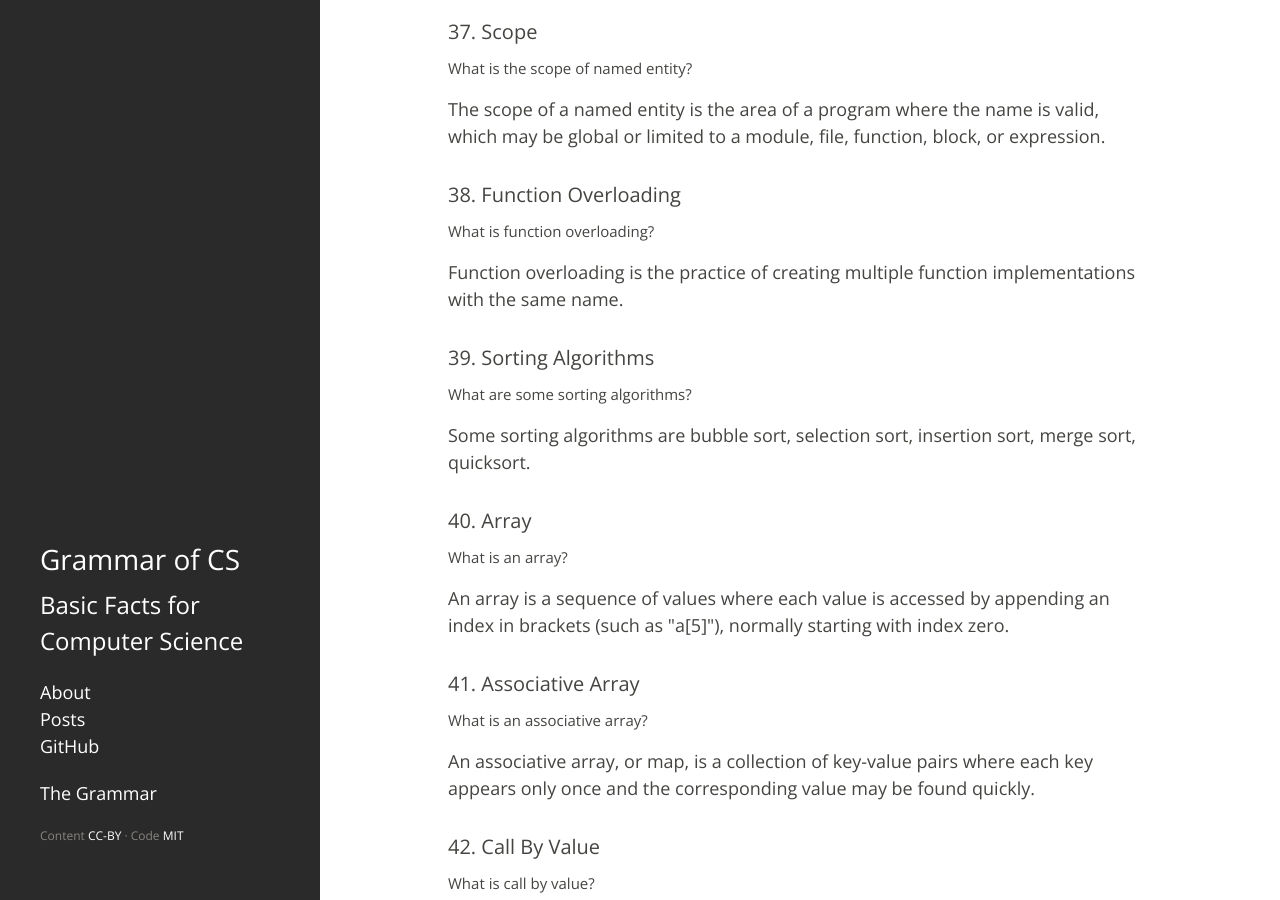
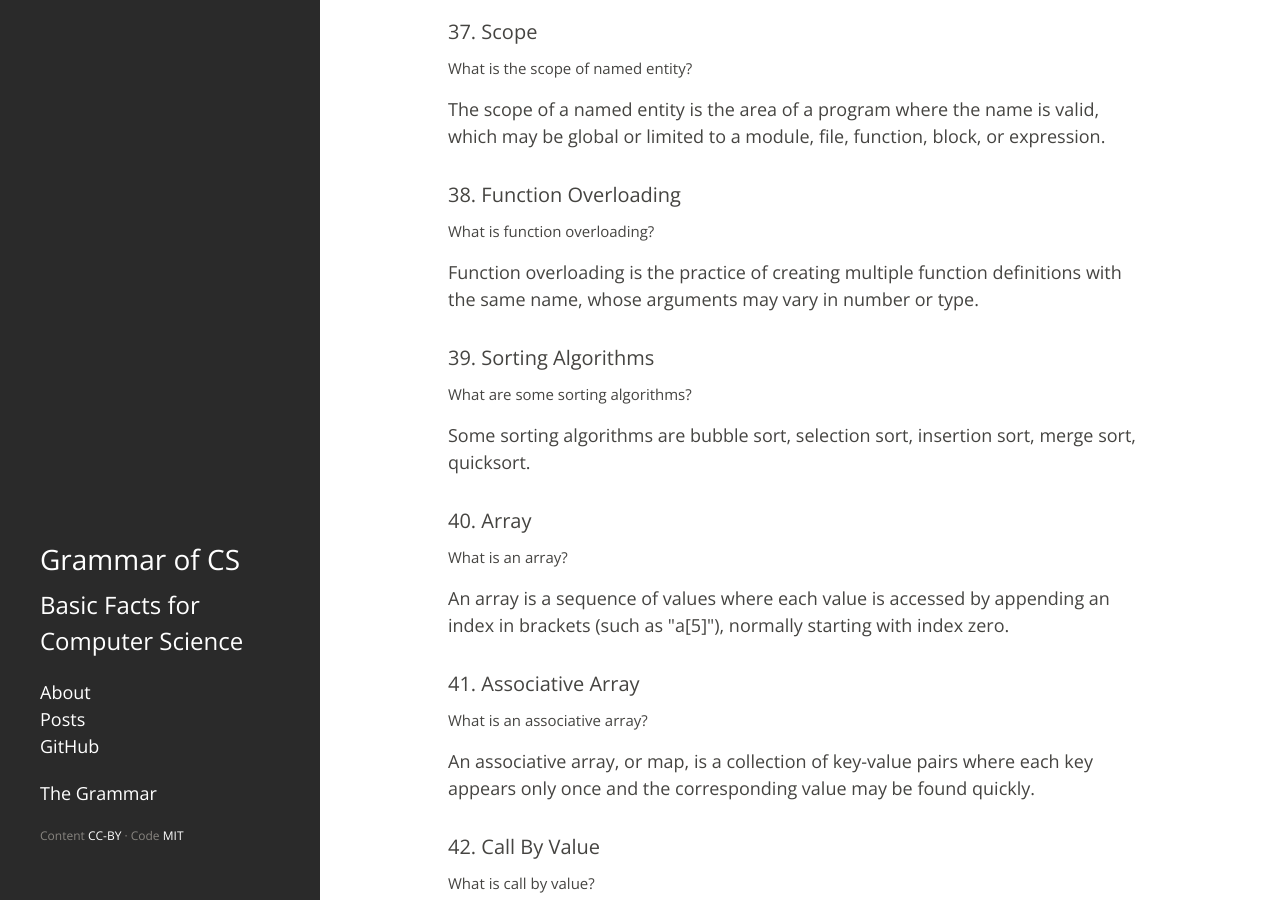
Before and after one commit to jeffbaumes/grammarofcs, a Jekyll site: the page built from grammar.html, in a window 1280 px wide and 900 px high, scrolled down 5949 px. Built offline with Jekyll 4.4.1, drawn with Linux system fonts in a browser that asks for light colours; Markdown is read by kramdown in place of the engine named in the settings.

Commit message:
Tweak function overloading

```diff
--- a/_data/grammar.yml
+++ b/_data/grammar.yml
@@ -149,7 +149,7 @@
 -
     name: Function Overloading
     prompt: What is function overloading?
-    sentence: Function overloading is the practice of creating multiple function implementations with the same name.
+    sentence: Function overloading is the practice of creating multiple function definitions with the same name, whose arguments may vary in number or type.
 -
     name: Sorting Algorithms
     prompt: What are some sorting algorithms?
```
